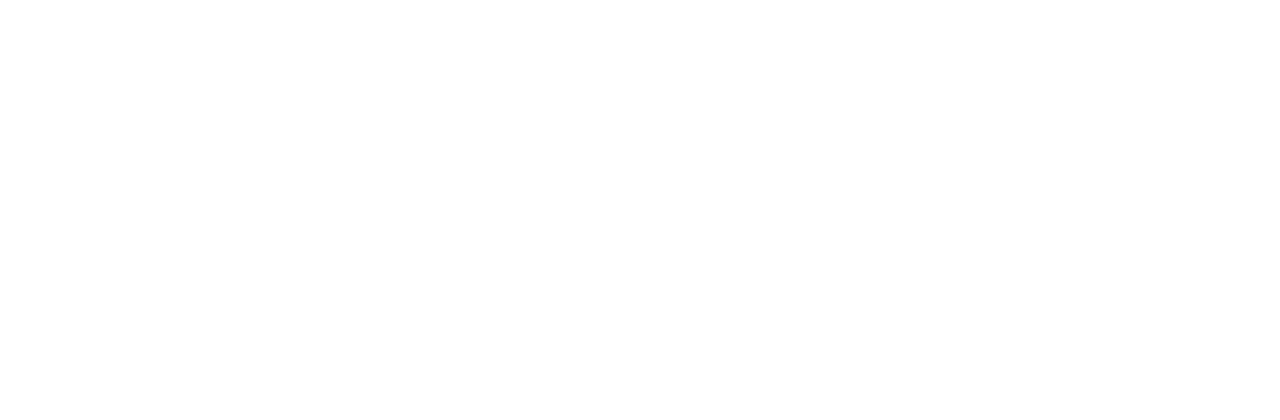
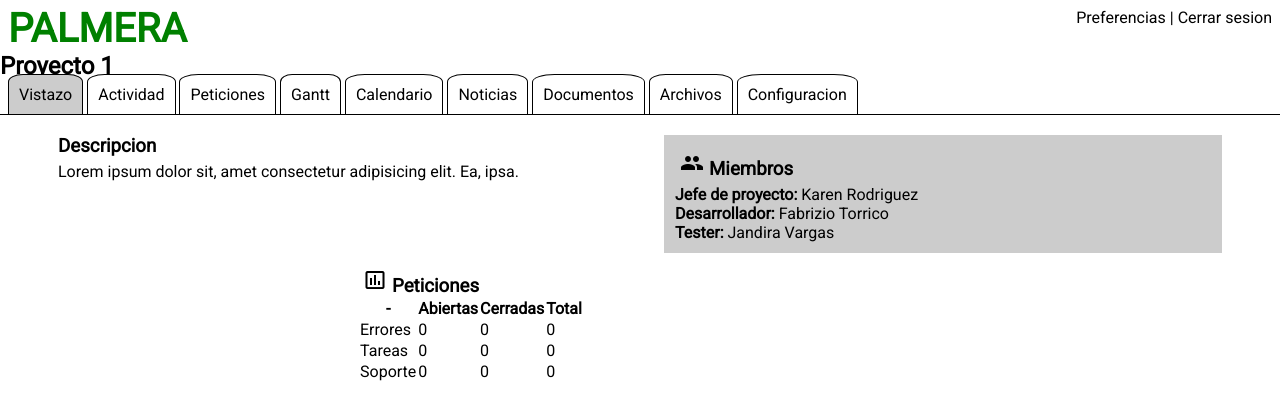
Before and after one commit to kleyla/wireframe-sw2-exam1, a plain HTML site: page pages/proyecto.html in a window 1280 px wide. Drawn offline with Linux system fonts and the light colour scheme.

Commit message:
Proyect page done

```diff
--- a/assets/css/styles.css
+++ b/assets/css/styles.css
@@ -6,10 +6,12 @@
   text-decoration: none;
   list-style: none;
   font-family: "Roboto", sans-serif;
+  box-sizing: border-box;
 }
 :root {
-  --prymary: #ccc;
+  --primary: #ccc;
   --secondary: #008000;
+  --tertiary: #e1e1e1;
 }
 header {
   width: 100%;
@@ -19,10 +21,11 @@ header {
   margin-top: 5px;
   margin-left: 8px;
 }
-.titulo h1 {
+.titulo a {
   display: inline;
   color: var(--secondary);
   font-size: 40px;
+  font-weight: bold;
 }
 .navbar {
   position: fixed;
@@ -57,42 +60,52 @@ header {
   color: #000;
 }
 .tabs ul li:active {
-  background: var(--prymary);
+  background: var(--primary);
 }
 .tabs ul li a:hover {
   text-decoration: underline;
 }
+.box {
+  border: 1px solid #000;
+}
 .proy-box {
   display: flex;
+  flex-direction: row;
   justify-items: center;
-  align-items: center;
+  justify-content: space-evenly;
+  flex-wrap: wrap;
   margin: 10px 20px;
-  border: 1px solid #000;
 }
 .proy-desc {
-  width: 50%;
+  width: 45%;
   display: inline;
   margin: 10px;
 }
-.proy-desc a {
+.proy-titulo {
+  display: block;
   color: #000;
   font-weight: bold;
   font-size: 24px;
+  width: auto;
+  margin-bottom: 5px;
 }
 .proy-desc a:hover {
   text-decoration: underline;
 }
 .proy-miembros {
-  width: 50%;
+  width: 45%;
   display: inline;
-  border: 1px solid var(--prymary);
-  background: var(--prymary);
+  border: 1px solid var(--primary);
+  background: var(--primary);
   margin: 10px;
   padding: 10px;
 }
-.subtitulo {
+.proy-subtitulo {
   margin-bottom: 5px;
 }
 .icono {
   margin: 5px;
 }
+.active {
+  background: var(--primary);
+}
--- a/pages/proyecto.html
+++ b/pages/proyecto.html
@@ -0,0 +1,100 @@
+<!DOCTYPE html>
+<html lang="en">
+
+<head>
+    <meta charset="UTF-8">
+    <meta name="viewport" content="width=device-width, initial-scale=1.0">
+    <link href="https://fonts.googleapis.com/icon?family=Material+Icons" rel="stylesheet">
+    <link rel="stylesheet" href="./../assets/css/styles.css">
+    <link rel="stylesheet" href="./../assets/css/styles-proy.css">
+    <title>Wireframe SW2</title>
+</head>
+
+<body>
+    <header>
+        <div class="titulo">
+            <a href="./../index.html">PALMERA</a>
+        </div>
+        <nav class="navbar">
+            <ul>
+                <li><a href="#">Preferencias</a></li>
+                <li>|</li>
+                <li><a href="#">Cerrar sesion</a></li>
+            </ul>
+        </nav>
+        <a href="./pages/proyecto.html" class="proy-titulo"> Proyecto 1</a>
+    </header>
+    <div>
+    </div>
+    <nav class="tabs">
+        <ul>
+            <li class="active"><a href="./index.html">Vistazo</a></li>
+            <li><a href="#">Actividad</a></li>
+            <li><a href="#">Peticiones</a></li>
+            <li><a href="#">Gantt</a></li>
+            <li><a href="calendario.html">Calendario</a></li>
+            <li><a href="#">Noticias</a></li>
+            <li><a href="#">Documentos</a></li>
+            <li><a href="#">Archivos</a></li>
+            <li><a href="#">Configuracion</a></li>
+
+        </ul>
+    </nav>
+    <main>
+        <div class="proy-box">
+            <div class="proy-desc">
+                <h3 class="proy-subtitulo">Descripcion</h3>
+                <p>Lorem ipsum dolor sit, amet consectetur adipisicing elit. Ea, ipsa.</p>
+            </div>
+            <div class="proy-miembros">
+                <div class="proy-subtitulo">
+                    <h3><i class="material-icons icono">people</i>Miembros</h3>
+                </div>
+                <div class="miembros-list">
+                    <ul>
+                        <li><b>Jefe de proyecto:</b> Karen Rodriguez</li>
+                        <li><b>Desarrollador:</b> Fabrizio Torrico</li>
+                        <li><b>Tester:</b> Jandira Vargas</li>
+
+                    </ul>
+                </div>
+            </div>
+            <div class="proy-peticiones">
+                <div class="proy-subtitulo">
+                    <h3><i class="material-icons icono">insert_chart_outlined</i>Peticiones</h3>
+                    <table class="table-proy-pet">
+                        <tr>
+                            <th>-</th>
+                            <th>Abiertas</th>
+                            <th>Cerradas</th>
+                            <th>Total</th>
+                        </tr>
+                        <tr>
+                            <td>Errores</td>
+                            <td>0</td>
+                            <td>0</td>
+                            <td>0</td>
+                        </tr>
+                        <tr>
+                            <td>Tareas</td>
+                            <td>0</td>
+                            <td>0</td>
+                            <td>0</td>
+                        </tr>
+                        <tr>
+                            <td>Soporte</td>
+                            <td>0</td>
+                            <td>0</td>
+                            <td>0</td>
+                        </tr>
+                    </table>
+                </div>
+            </div>
+            <div class="proy-noticias">
+
+            </div>
+        </div>
+    </main>
+</body>
+
+</html>
```
